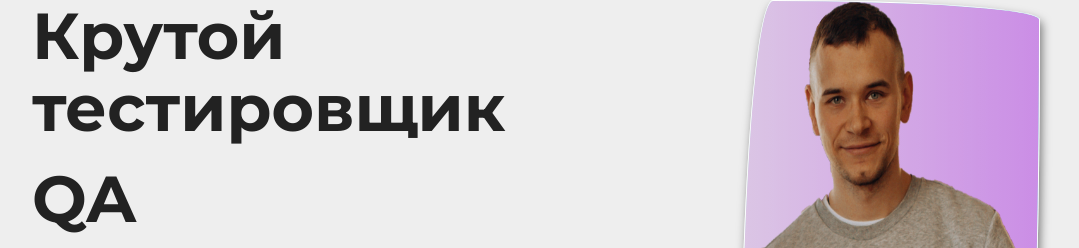
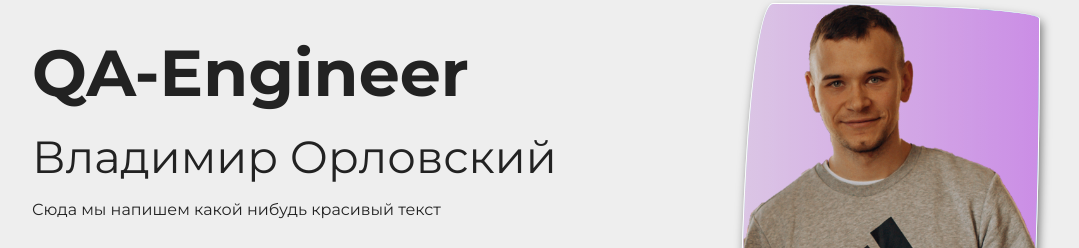
Before and after one commit to vladimirOrlovsky-qa/cv, a plain HTML site: page index.html in a window 1280 px wide. Shown: the top 248 px of the page, without its empty margins (38-1117 px from the left). Drawn offline with nearby package versions, Linux system fonts and the light colour scheme.

Commit message:
Revert "Крутой тестировщик"

```diff
--- a/index.html
+++ b/index.html
@@ -19,8 +19,7 @@
 <div class="hero">
     <div class="container hero__container">
       <div class="hero__about">
-        <h1 class="hero__title">Крутой тестировщик</h1>
-        <h1 class="hero__title">QA</h1>
+        <h1 class="hero__title">QA-Engineer</h1>
         <h2 class="hero__subtitle">Владимир Орловский</h2>
         <p class="hero__description">
           Сюда мы напишем какой нибудь красивый текст
```
